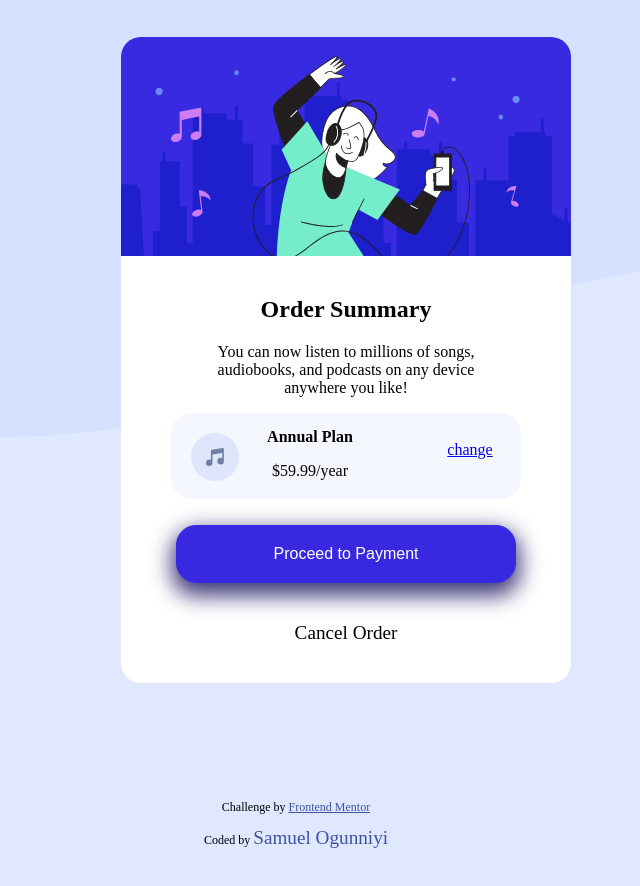
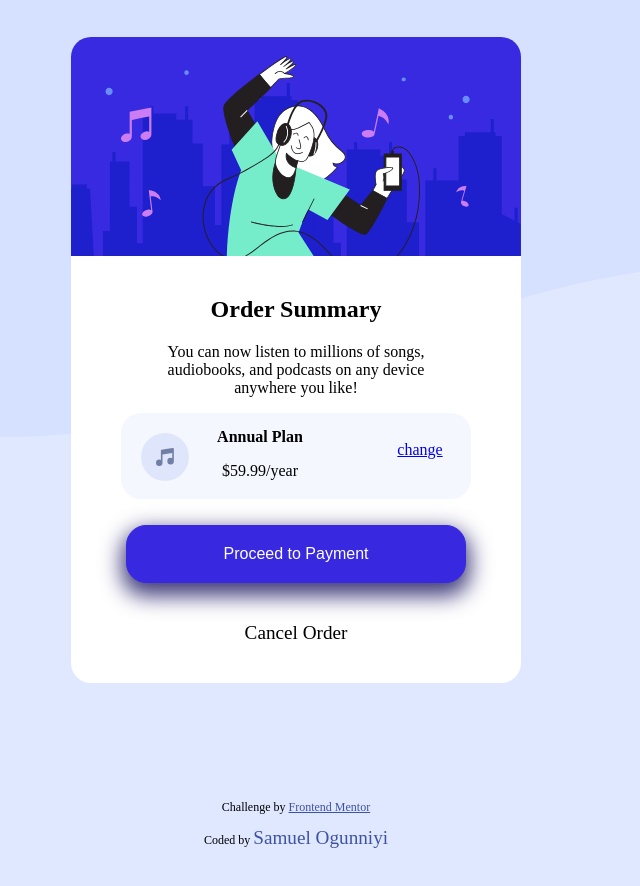
Before and after one commit to Starisblack/order-summary-challenge-solution, a plain HTML site: page index.html in a window 1280 px wide. Shown: the top 886 px of the page, without its empty margins (344-984 px from the left). Drawn offline with Linux system fonts and the light colour scheme.

Commit message:
Update styles.css

```diff
--- a/css/styles.css
+++ b/css/styles.css
@@ -53,12 +53,12 @@ body{
 }
 
 .hero{
+  max-width: 450px;
   border-radius: 20px 20px 0 0;
 }
 .illustration{
   margin: 0 auto;
   position: relative;
-  left: 50px;
   bottom: 400px;
 }
 
@@ -69,7 +69,6 @@ body{
   padding: 20px 0;
   position: relative;
   bottom: 405px;
-  left: 50px;
   border-radius: 0 0 20px 20px;
 }
 
```
